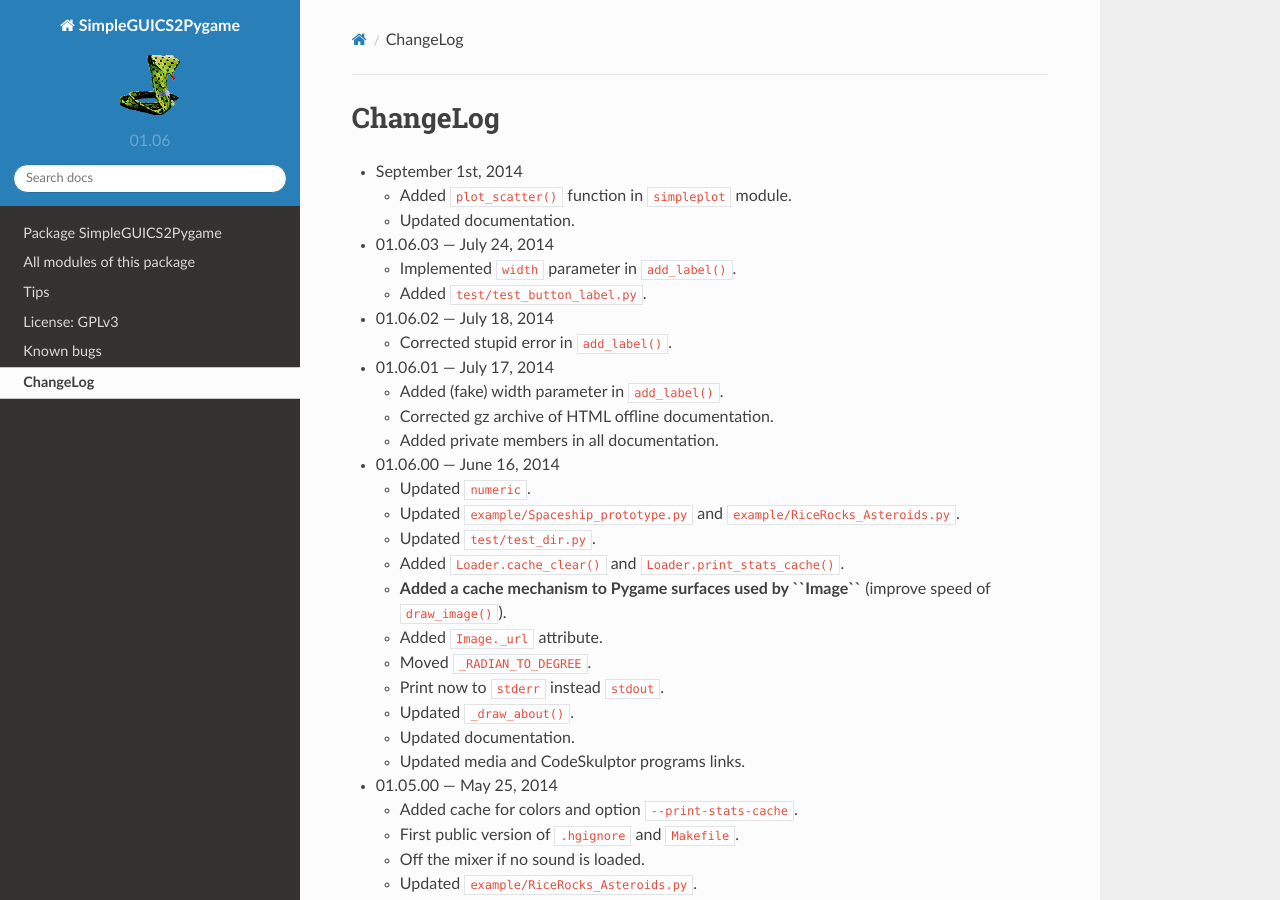
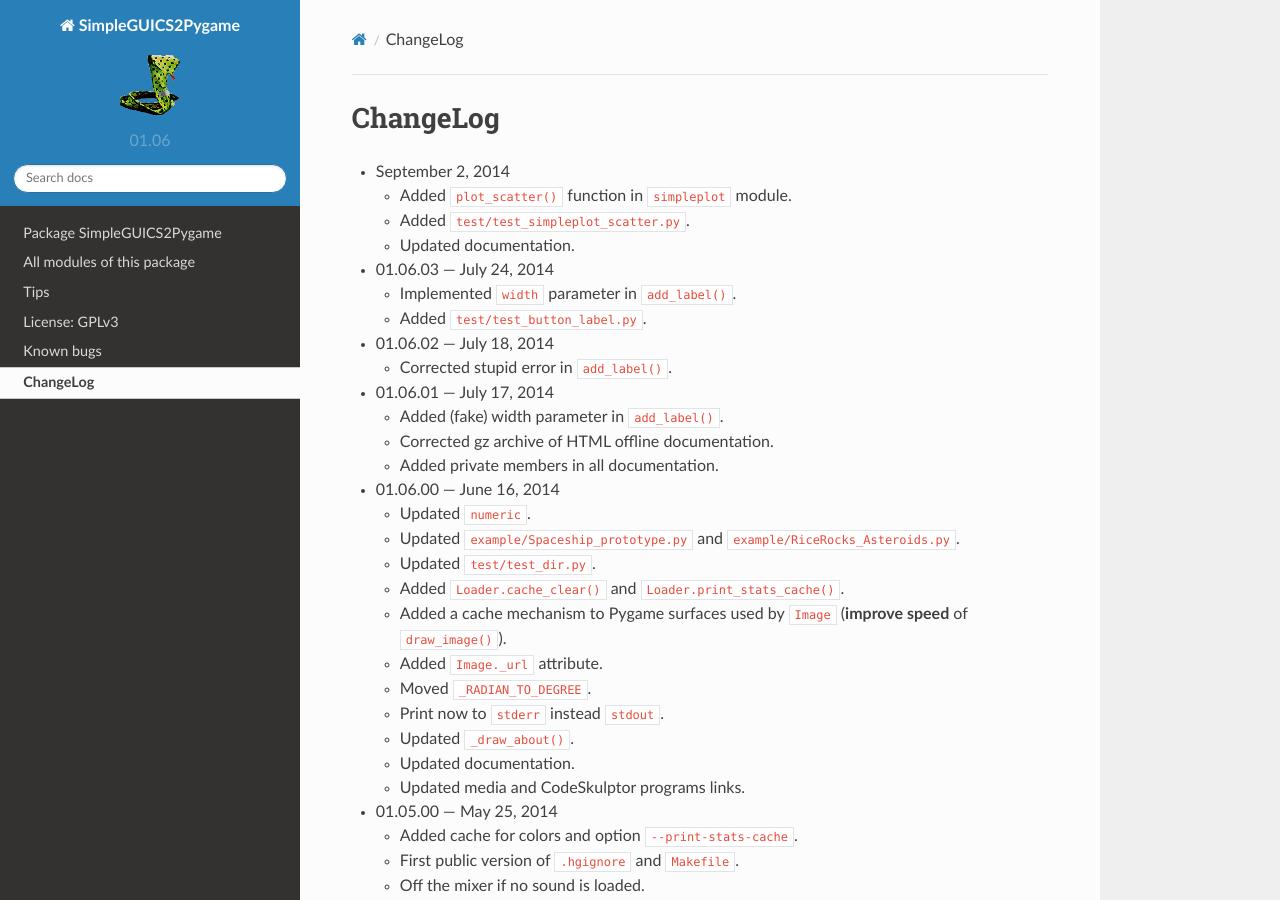
Before and after one commit to rhul-compsoc/SimpleGUICS2Pygame, a Sphinx documentation site: the page built from Sphinx/ChangeLog.rst, in a window 1280 px wide and 900 px high. Built offline with Sphinx 7.4.7 and the Read the Docs theme 2.0.0, drawn with Linux system fonts in a browser that asks for light colours.

Commit message:
Added test/test_simpleplot_scatter.py.

```diff
--- a/README.rst
+++ b/README.rst
@@ -106,9 +106,10 @@ along with this program. If not, see <http://www.gnu.org/licenses/>.
 
 Changes
 =======
-* September 1st, 2014
+* September 2, 2014
 
   - Added ``plot_scatter()`` function in ``simpleplot`` module.
+  - Added ``test/test_simpleplot_scatter.py``.
   - Updated documentation.
 
 * 01.06.03 --- July 24, 2014
@@ -135,7 +136,7 @@ Changes
 
   - Added ``Loader.cache_clear()`` and ``Loader.print_stats_cache()``.
 
-  - **Added a cache mechanism to Pygame surfaces used by ``Image``** (improve speed of ``draw_image()``).
+  - Added a cache mechanism to Pygame surfaces used by ``Image`` (**improve speed** of ``draw_image()``).
   - Added ``Image._url`` attribute.
   - Moved ``_RADIAN_TO_DEGREE``.
   - Print now to ``stderr`` instead ``stdout``.
--- a/Sphinx/ChangeLog.rst
+++ b/Sphinx/ChangeLog.rst
@@ -1,8 +1,9 @@
 ChangeLog
 =========
-* September 1st, 2014
+* September 2, 2014
 
   - Added ``plot_scatter()`` function in ``simpleplot`` module.
+  - Added ``test/test_simpleplot_scatter.py``.
   - Updated documentation.
 
 * 01.06.03 --- July 24, 2014
@@ -29,7 +30,7 @@ ChangeLog
 
   - Added ``Loader.cache_clear()`` and ``Loader.print_stats_cache()``.
 
-  - **Added a cache mechanism to Pygame surfaces used by ``Image``** (improve speed of ``draw_image()``).
+  - Added a cache mechanism to Pygame surfaces used by ``Image`` (**improve speed** of ``draw_image()``).
   - Added ``Image._url`` attribute.
   - Moved ``_RADIAN_TO_DEGREE``.
   - Print now to ``stderr`` instead ``stdout``.
```
Also changed, not shown: 2 other files.
